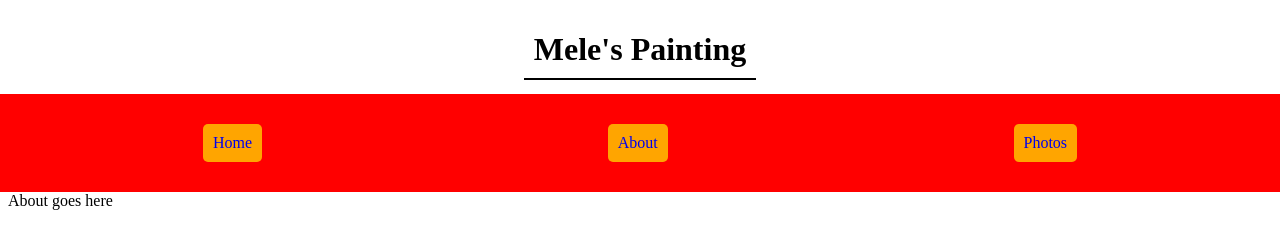
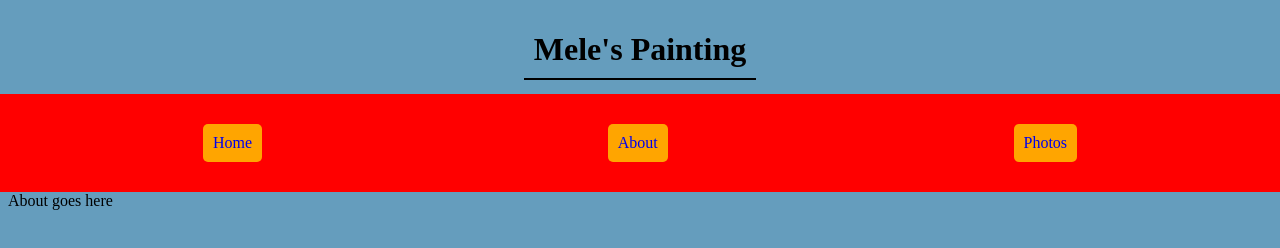
Before and after one commit to kangaroofist57/mele-paint-website, a plain HTML site: page about.html in a window 1280 px wide. Drawn offline with Linux system fonts and the light colour scheme.

Commit message:
changed background color of the body

```diff
--- a/about.html
+++ b/about.html
@@ -6,6 +6,7 @@
     <title>Mele</title>
 
 	<link rel="stylesheet" href="styles/nav-bar.css">
+	<link rel="stylesheet" href="styles/body.css">
 </head>
 <body>
 	<div class="heading">
--- /dev/null
+++ b/styles/body.css
@@ -0,0 +1,3 @@
+body {
+    background-color: #659DBD;
+}
```
Also changed, not shown: index.html (+1 -0 lines), photos.html (+1 -0 lines).
